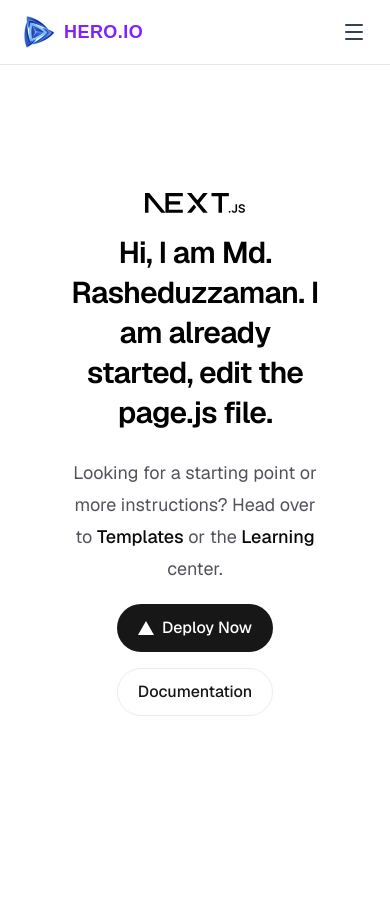
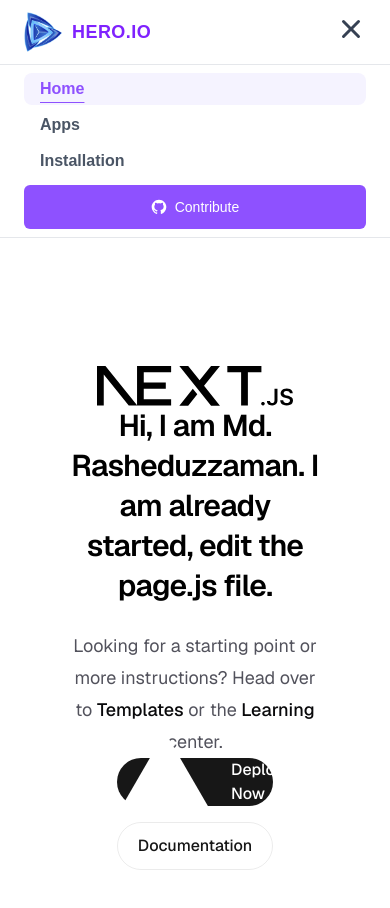
Before and after one commit to rasheduzzaman1978/Hero-IO-apps, a Next.js app: page / in a window 390 px wide. Both pictures are taken after a click on the button 354 px from the left and 32 px from the top of the page. Shown: the top 908 px of the page. Before the commit the page ends 844 px from the top, so only its background shows below. Built offline with nearby package versions, Linux system fonts and the light colour scheme.

Commit message:
Navbar responsive design added

```diff
--- a/src/app/components/Navbar.jsx
+++ b/src/app/components/Navbar.jsx
@@ -1,15 +1,17 @@
 'use client'
 
 import Link from 'next/link'
-import { Menu } from 'lucide-react'
+import Image from 'next/image'
 import { usePathname } from 'next/navigation'
+import { useState } from 'react'
 import { GrGithub } from 'react-icons/gr'
-import Image from 'next/image'
+import { HiMenu, HiX } from 'react-icons/hi'
 
 import logoImg from '@/assets/images/logo.png'
 
 export default function Navbar() {
   const pathname = usePathname()
+  const [isOpen, setIsOpen] = useState(false)
 
   const navItems = [
     { label: 'Home', href: '/' },
@@ -27,7 +29,7 @@
             alt="Hero.io Logo"
             width={32}
             height={32}
-  className="object-contain"
+            className="object-contain h-10 w-auto"
             priority
           />
 
@@ -65,11 +67,45 @@
           </button>
         </div>
 
-        {/* Mobile Menu Icon */}
-        <button className="md:hidden">
-          <Menu className="h-6 w-6 text-gray-700" />
+        {/* Mobile Hamburger Button */}
+        <div className="ml-auto md:hidden">
+          <button
+            onClick={() => setIsOpen(!isOpen)}
+            className="text-3xl text-gray-700"
+          >
+            {isOpen ? <HiX /> : <HiMenu />}
           </button>
         </div>
+      </div>
+
+      {/* Mobile Dropdown Menu */}
+      {isOpen && (
+        <div className="space-y-1 border-t border-gray-200 px-6 py-2 md:hidden">
+          {navItems.map((item) => {
+            const isActive = pathname === item.href
+
+            return (
+              <Link
+                key={item.href}
+                href={item.href}
+                onClick={() => setIsOpen(false)}
+                className={`block rounded-lg px-4 py-1 font-semibold transition-all duration-200 ${
+                  isActive
+                    ? 'underline underline-offset-8 bg-violet-50 text-violet-500'
+                    : 'text-gray-600 hover:bg-gray-200 hover:text-violet-500'
+                }`}
+              >
+                {item.label}
+              </Link>
+            )
+          })}
+
+          <button className="mt-2 flex w-full items-center justify-center gap-2 rounded-md bg-violet-500 px-4 py-3 text-sm font-medium text-white transition hover:bg-violet-600">
+            <GrGithub className="text-base" />
+            <span>Contribute</span>
+          </button>
+        </div>
+      )}
     </header>
   )
 }
--- a/src/app/not-found.jsx
+++ b/src/app/not-found.jsx
@@ -11,7 +11,7 @@
           src={Error404Image}
           alt="404 Illustration"
           fill
-          className="object-contain"
+          className="object-contain h-10 w-auto"
           priority
         />
       </div>
--- a/src/app/page.js
+++ b/src/app/page.js
@@ -5,11 +5,11 @@
     <div className="flex flex-col flex-1 items-center justify-center bg-zinc-50 font-sans dark:bg-black">
       <main className="flex flex-1 w-full max-w-3xl flex-col items-center justify-between py-32 px-16 bg-white dark:bg-black sm:items-start">
         <Image
-          className="dark:invert"
           src="/next.svg"
           alt="Next.js logo"
           width={100}
           height={20}
+          className="object-contain h-10 w-auto dark:invert"
           priority
         />
         <div className="flex flex-col items-center gap-6 text-center sm:items-start sm:text-left">
@@ -42,7 +42,7 @@
             rel="noopener noreferrer"
           >
             <Image
-              className="dark:invert"
+              className="dark:invert w-auto h-auto"
               src="/vercel.svg"
               alt="Vercel logomark"
               width={16}
```
Lines whose indentation alone changed are shown as unchanged.
